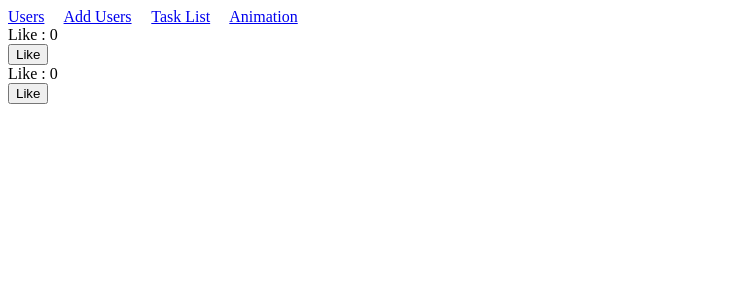
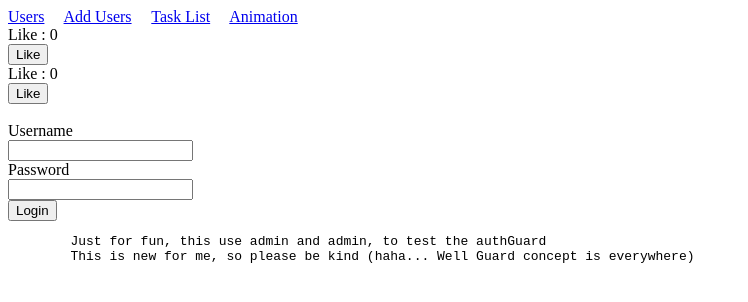
Before and after one commit to benyaminl/frontend-ng9, an Angular app: page /login in a window 1280 px wide. Before the commit this address led to /. Shown: the top 302 px of the page, without its empty margins (0-748 px from the left). Built offline with nearby package versions, Linux system fonts and the light colour scheme; sample sign-in values are in the browser's storage.

Commit message:
feat(login-page): login and redirect introduced

```diff
--- a/src/app/app-routing.module.ts
+++ b/src/app/app-routing.module.ts
@@ -16,6 +16,10 @@ const routes: Routes = [
   {
     path: 'animation', loadChildren: () => import("./animation/animation.module")
     .then((m) => m.AnimationModule)
+  },
+  {
+    path:'login', loadChildren: () => import("./auth/auth.module")
+    .then((m) => m.AuthModule)
   }
 ];
 
--- /dev/null
+++ b/src/app/auth/auth-routing.module.ts
@@ -0,0 +1,16 @@
+import { NgModule } from '@angular/core';
+import { RouterModule, Routes, provideRouter, withComponentInputBinding } from '@angular/router';
+import { LoginComponent } from './login/login.component';
+
+export const routes: Routes = [
+    {path: '', component: LoginComponent}
+];
+
+@NgModule({
+    imports: [RouterModule.forChild(routes)],
+    exports: [RouterModule],
+    providers: [
+      provideRouter(routes, withComponentInputBinding()),
+    ]
+})
+export class AuthRoutingModule { }
--- /dev/null
+++ b/src/app/auth/login/login.component.html
@@ -0,0 +1,12 @@
+<form [formGroup]="formLogin" (submit)="Submit()">
+    <div style="background-color: pink; padding: 20px;" *ngIf="msg != ''">{{ msg }}</div>
+    <label>Username</label> <br>
+    <input type="text" formControlName="username"> <br>
+    <label>Password</label> <br>
+    <input type="password" formControlName="password"> <br>
+    <button type="submit" [disabled]="submitDisabled">Login</button>
+    <pre>
+        Just for fun, this use admin and admin, to test the authGuard
+        This is new for me, so please be kind (haha... Well Guard concept is everywhere)
+    </pre>
+</form>
--- /dev/null
+++ b/src/app/auth/login/login.component.ts
@@ -0,0 +1,75 @@
+import { Component } from '@angular/core';
+import { FormControl, FormGroup, Validators } from '@angular/forms';
+import { ActivatedRoute, Router } from '@angular/router';
+import { AuthService } from 'src/services/auth-service';
+
+interface LoginFormInterface
+{
+  username: FormControl<string>;
+  password: FormControl<string>;
+}
+
+@Component({
+  selector: 'app-login',
+  templateUrl: './login.component.html',
+  styleUrls: ['./login.component.scss']
+})
+export class LoginComponent {
+  public msg: string = "";
+  private redirectUrl: string = "";
+
+  public submitDisabled: boolean = false;
+  public formLogin: FormGroup<LoginFormInterface> = new FormGroup<LoginFormInterface>({
+    username: new FormControl('', {nonNullable: true}),
+    password: new FormControl('', {nonNullable: true, validators: [Validators.minLength(5)]})
+  });
+
+  constructor(private authService: AuthService, private route: ActivatedRoute, private routerService: Router)
+  {
+  }
+
+  public ngOnInit()
+  {
+    this.route.queryParams.subscribe(d => {
+      console.log(d['msg']);
+      if (d['msg'] == 1)
+        this.msg = "User harus login!";
+      if (d['redirectUrl'] != undefined)
+        this.redirectUrl = d['redirectUrl'];
+    });
+  }
+
+  public Submit()
+  {
+    if(this.formLogin.value.username == undefined || this.formLogin.value.password == undefined) return;
+    this.submitDisabled = true;
+    this.authService.Login(this.formLogin.value.username, this.formLogin.value.password)
+      .subscribe({next: d => {
+        alert("Berhasil Login");
+        this.authService.SetLoggedUser("admin");
+
+        if (this.redirectUrl != '')
+        {
+          console.log("Redirect Page");
+          this.routerService.navigateByUrl(this.redirectUrl);
+        }
+      }, error: e => {
+        console.log(e);
+        alert(e.error)
+      }})
+      // Then
+      .add(() => {
+        this.submitDisabled = false;
+        this.msg = '';
+        if (this.redirectUrl == "")
+        {
+          this.routerService.navigate([], {
+            queryParams: {
+              msg: null
+            },
+            queryParamsHandling: 'merge'
+          });
+        }
+      });
+  }
+}
```
Also changed, not shown: src/app/auth/auth.module.ts (added, +19 -0 lines), src/app/auth/login/login.component.scss (added), 1 other file (tests, documents, lock files or other folders).
